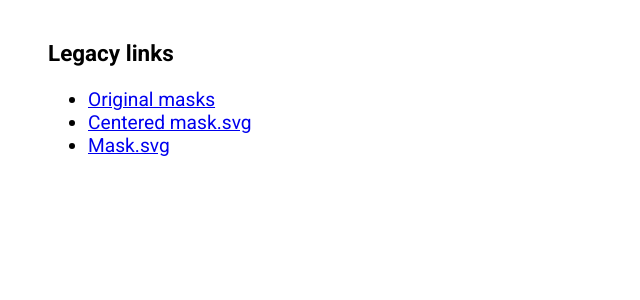
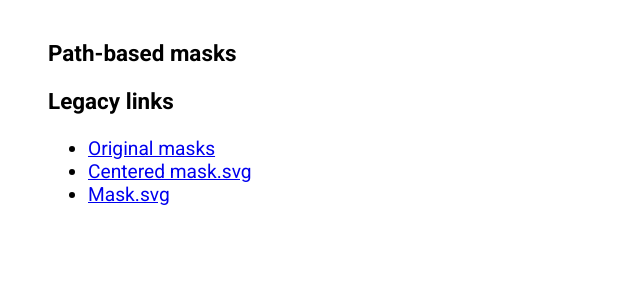
Before and after one commit to brothertoad/masks, a PHP site: page / in a window 1280 px wide. Shown: the top 300 px of the page, without its empty margins (0-640 px from the left). Run offline with PHP 8.4, Linux system fonts and the light colour scheme.

Commit message:
Add a block for path-based masks.

```diff
--- a/www/index.php
+++ b/www/index.php
@@ -7,6 +7,10 @@
 </head>
 <body>
 	<div class="main-content">
+		<div>
+			<h3>Path-based masks</h3>
+		</div>
+		<div>
 			<h3>Legacy links</h3>
 			<ul>
 				<li><a href="mask.html">Original masks</a></li>
@@ -14,5 +18,6 @@
 				<li><a href="mask.svg">Mask.svg</a></li>
 			</ul>
 		</div>
+	</div>
 </body>
 </html>
```
Lines whose indentation alone changed are shown as unchanged.
